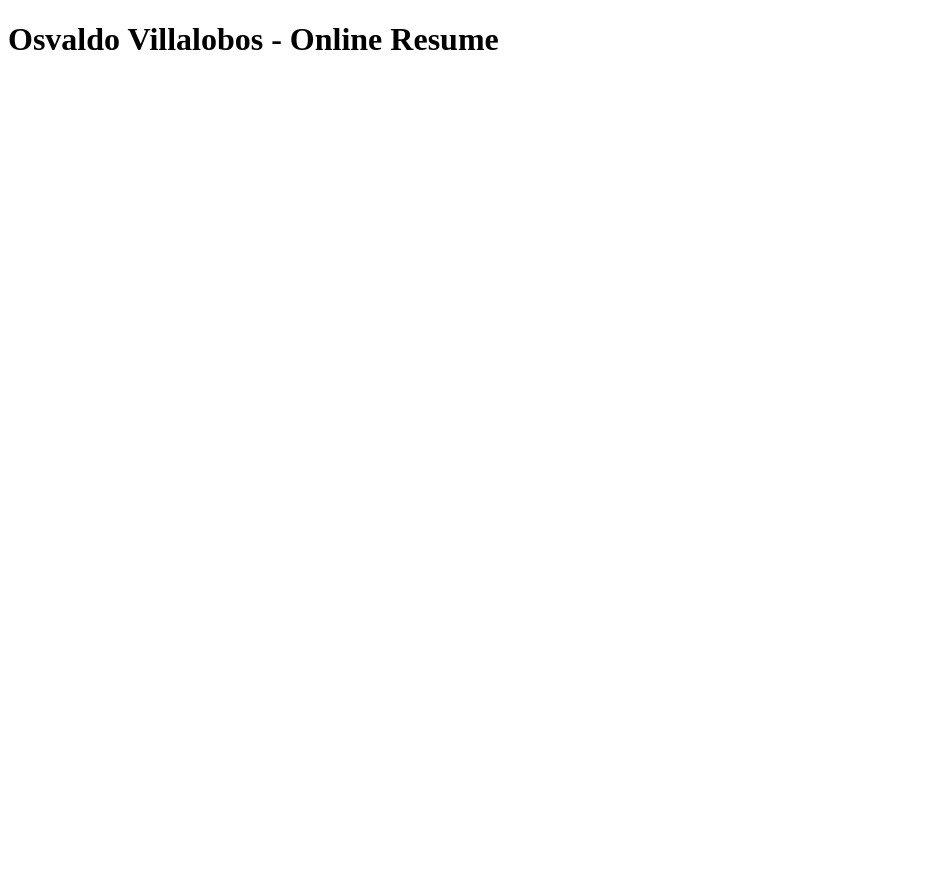
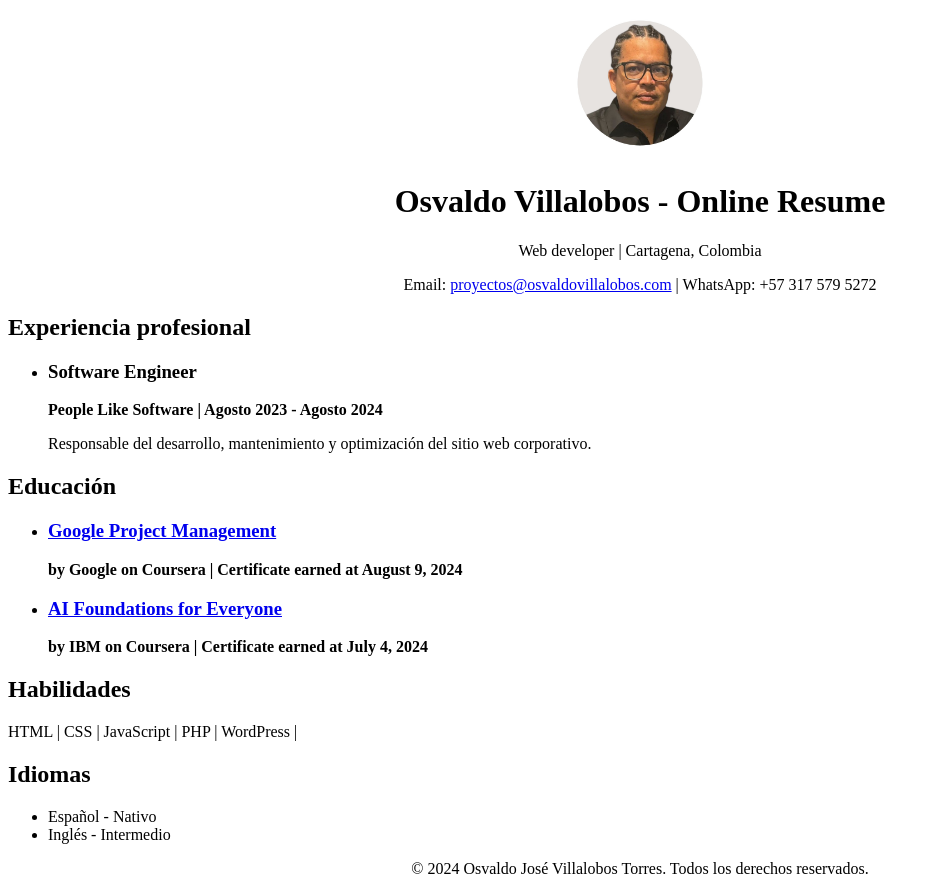
Before and after one commit to ovillalt/osvaldo_villalobos_online_resume, a plain HTML site: page index.html in a window 1280 px wide. Shown: the whole page, without its empty margins (0-940 px from the left). Before the commit the page ends 800 px from the top, so only its background shows below. Drawn offline with Linux system fonts and the light colour scheme.

Commit message:
Pagina de inicio del portafolios

```diff
--- a/index.html
+++ b/index.html
@@ -1,12 +1,85 @@
 <!DOCTYPE html>
 <html lang="en">
-<head>
-    <meta charset="UTF-8">
-    <meta name="viewport" content="width=device-width, initial-scale=1.0">
+  <head>
+    <meta charset="UTF-8" />
+    <meta name="viewport" content="width=device-width, initial-scale=1.0" />
     <title>Osvaldo Villalobos - Online Resume</title>
-</head>
-<body>
-    <h1>Osvaldo Villalobos - Online Resume</h1>
+  </head>
+  <body>
+    <!-- Header-->
+    <center>
+      <img src="./images/Profile_face_round.jpg" height="150" />
+      <h1>Osvaldo Villalobos - Online Resume</h1>
+      <p>Web developer | Cartagena, Colombia</p>
+      <p>
+        Email:
+        <a href="mailto:proyectos@osvaldovillalobos.com"
+          >proyectos@osvaldovillalobos.com</a
+        >
+        | WhatsApp: +57 317 579 5272
+      </p>
+    </center>
+    <!-- Header-->
 
-</body>
+    <!-- Experiencia profesional -->
+    <h2>Experiencia profesional</h2>
+    <ul>
+      <li>
+        <h3>Software Engineer</h3>
+        <p><strong>People Like Software | Agosto 2023 - Agosto 2024</strong></p>
+        <p>
+          Responsable del desarrollo, mantenimiento y optimización del sitio web
+          corporativo.
+        </p>
+      </li>
+    </ul>
+    <!-- Experiencia profesional -->
+
+    <!-- Educación -->
+    <h2>Educación</h2>
+    <ul>
+      <li>
+        <h3><a href="https://coursera.org/share/24091d046c35b86259fe1427c3b6b064">Google Project Management</a></h3>
+        <p>
+          <strong
+            >by Google on Coursera | Certificate earned at August 9,
+            2024</strong
+          >
+        </p>
+      </li>
+    </ul>
+    <ul>
+      <li>
+        <h3><a href="https://coursera.org/share/917d1ab9e3a040fd3a6523d8157fd1e1">AI Foundations for Everyone</a></h3>
+        <p>
+          <strong
+            >by IBM on Coursera | Certificate earned at July 4, 2024</strong
+          >
+        </p>
+      </li>
+    </ul>
+    <!-- Educación -->
+
+    <!-- Habilidades -->
+    <h2>Habilidades</h2>
+    <p>HTML | CSS | JavaScript | PHP | WordPress |</p>
+    <!-- Habilidades -->
+
+    <!-- Idiomas -->
+    <h2>Idiomas</h2>
+    <ul>
+      <li>Español - Nativo</li>
+      <li>Inglés - Intermedio</li>
+    </ul>
+    <!-- Idiomas -->
+
+    <!-- Pie de pagina-->
+    <center>
+      <p>
+        &copy; 2024 Osvaldo José Villalobos Torres. Todos los derechos
+        reservados.
+      </p>
+    </center>
+    <!-- Pie de pagina-->
+  </body>
 </html>
```
Also changed, not shown: images/Profile_face_round.jpg (added).
